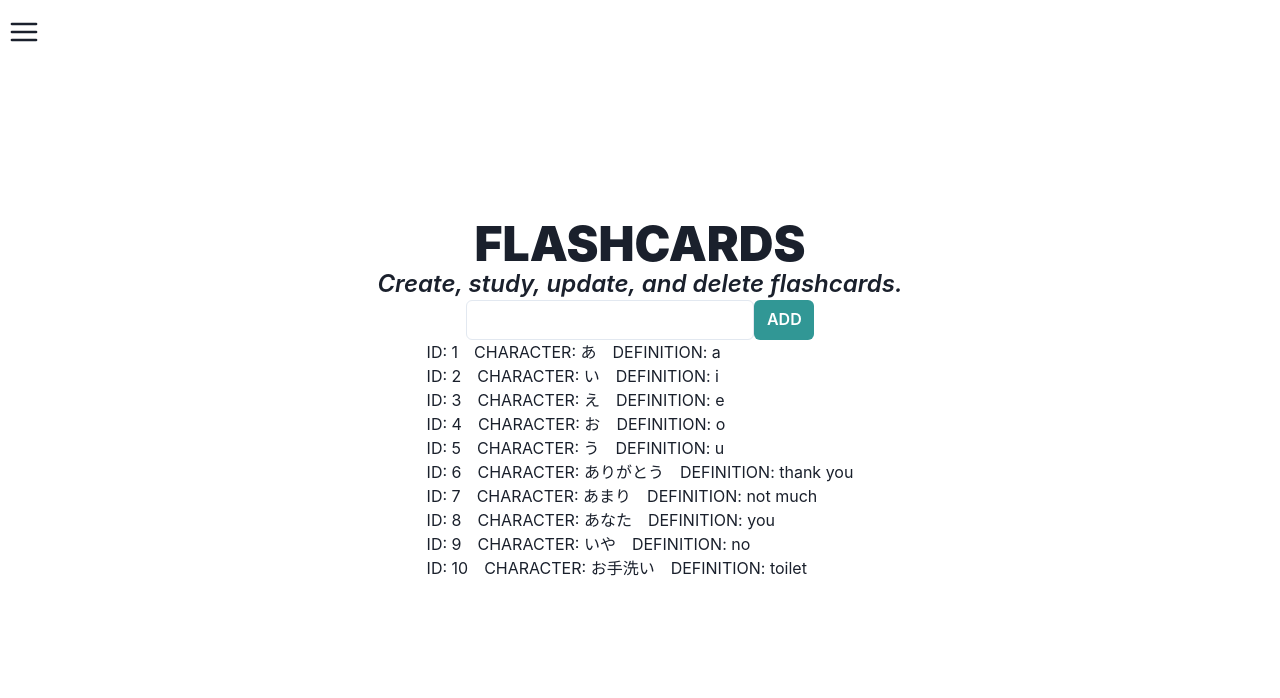
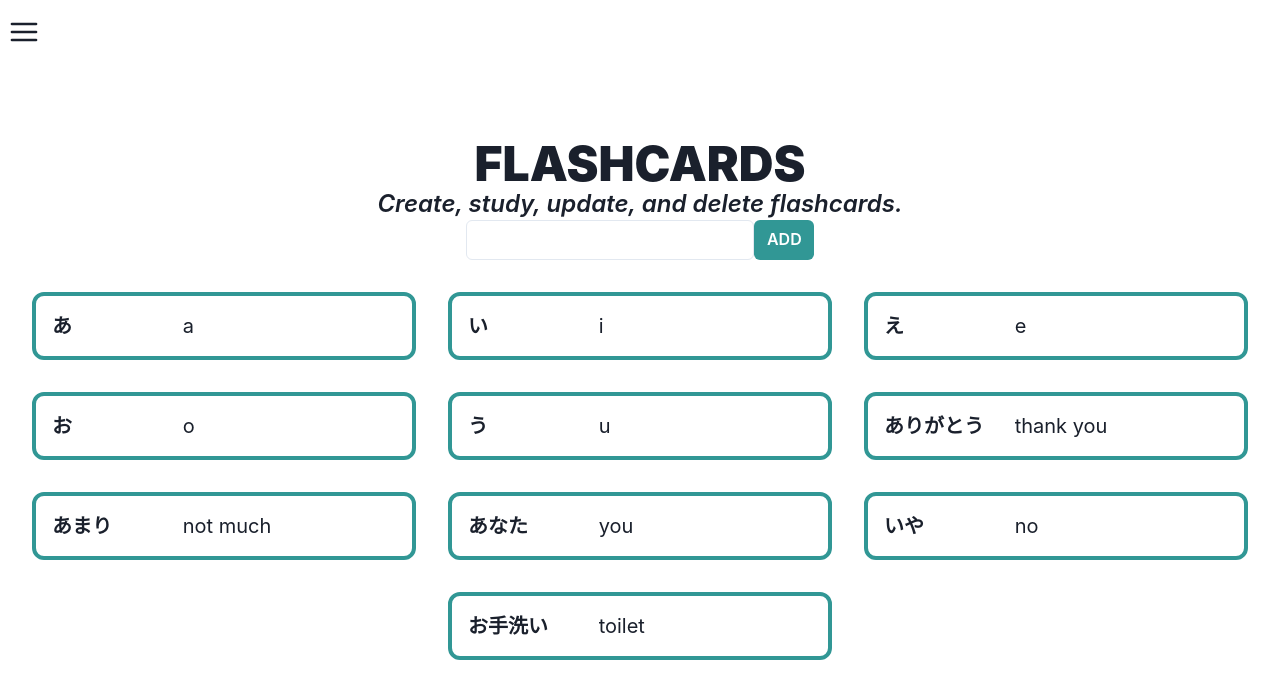
Before and after one commit to muuuy/japanese-dictionary, a React (Vite) app in the folder client/: page /flashcards in a window 1280 px wide. Shown: the top 698 px of the page. Built offline with nearby package versions, Linux system fonts and the light colour scheme.

Commit message:
did some styling

```diff
--- a/client/src/components/FlashcardComponent.tsx
+++ b/client/src/components/FlashcardComponent.tsx
@@ -6,10 +6,12 @@ const FlashcardComponent: React.FC<Flashcard> = ({
   definition,
 }) => {
   return (
-    <div className="flex flex-row gap-4" key={`flashcard-${id}`}>
-      <p>ID: {id}</p>
-      <p>CHARACTER: {character}</p>
-      <p>DEFINITION: {definition}</p>
+    <div
+      className="flex flex-row gap-4 border-4 w-96 p-4 border-2 border-teal rounded-xl cursor-pointer hover:scale-105 ease-out	duration-300"
+      key={`flashcard-${id}`}
+    >
+      <p className="w-1/3 font-black text-xl">{character}</p>
+      <p className="text-xl text-wrap truncate max-h-40">{definition}</p>
     </div>
   );
 };
--- a/client/src/pages/Flashcards.tsx
+++ b/client/src/pages/Flashcards.tsx
@@ -68,7 +68,9 @@ const Flashcards = () => {
           ADD
         </Button>
       </div>
-      <div>{displayCards}</div>
+      <div className="flex flex-row flex-wrap justify-center items-center gap-8 mx-1 mt-8">
+        {displayCards}
+      </div>
     </div>
   );
 };
--- a/client/tailwind.config.js
+++ b/client/tailwind.config.js
@@ -22,7 +22,7 @@ module.exports = {
         "light-green": "#e7f1ea",
         "light-blue": "#e7e9f1",
         "light-pink": "#f1e7ee",
-        "teal": "#319795",
+        teal: "#319795",
         border: "hsl(var(--border))",
         input: "hsl(var(--input))",
         ring: "hsl(var(--ring))",
```
